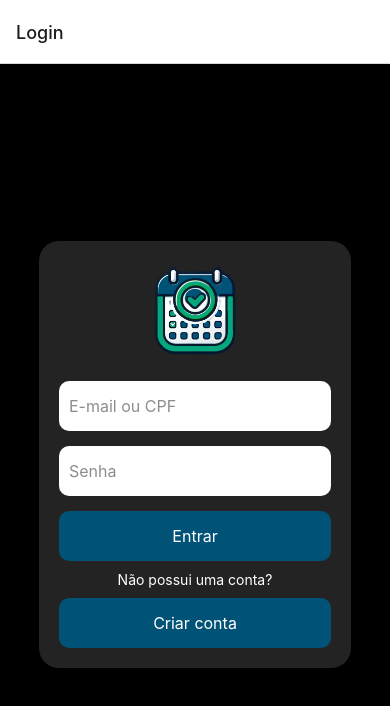
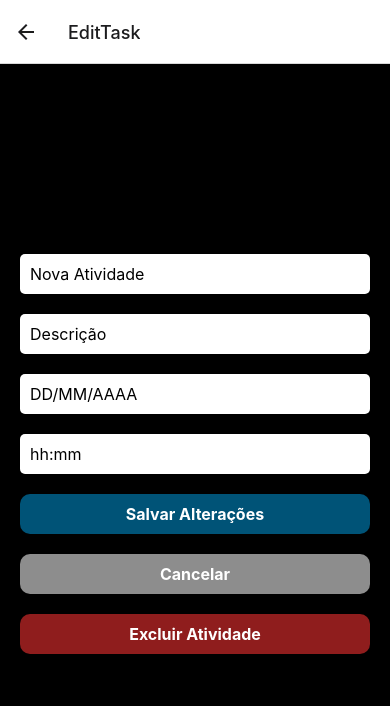
Before and after one commit to PedroBizon/AppOrganizacaoTarefas, a React Native app: screen /EditTask in a window 390 px wide. Shown: the top 706 px of the page. Built offline with nearby package versions, Linux system fonts and the light colour scheme.

Commit message:
Criacao da tela para edicao de atividade

```diff
--- a/App.js
+++ b/App.js
@@ -6,6 +6,7 @@ import HomeScreen from './src/screens/HomeScreen';
 import LoadingScreen from './src/screens/LoadingScreen';
 import EditProfile from './src/screens/EditProfile';
 import CreateTask from './src/screens/CreateTask';
+import EditTask from './src/screens/EditTask';
 
 const Stack = createStackNavigator();
 
@@ -19,6 +20,7 @@ export default function App() {
         <Stack.Screen name="Home" component={HomeScreen} />
         <Stack.Screen name="EditProfile" component={EditProfile} />
         <Stack.Screen name="CreateTask" component={CreateTask} />
+        <Stack.Screen name="EditTask" component={EditTask} />
       </Stack.Navigator>
     </NavigationContainer>
   );
--- /dev/null
+++ b/src/Screens/EditTask.js
@@ -0,0 +1,86 @@
+import React, { useState } from 'react';
+import { View, TextInput, StyleSheet } from 'react-native';
+import CustomButton from '../components/CustomButton';
+
+const EditTask = ({ navigation }) => {
+  const [taskName, setTaskName] = useState('');
+  const [description, setDescription] = useState('');
+  const [date, setDate] = useState('');
+  const [time, setTime] = useState('');
+
+return (
+    <View style={styles.container}>
+      {/* Inputs de edição */}
+      <TextInput
+        placeholder="Nova Atividade"
+        style={styles.input}
+        value={taskName}
+        onChangeText={setTaskName}
+        borderRadius={10}
+      />
+      <TextInput
+        placeholder="Descrição"
+        style={styles.input}
+        value={description}
+        onChangeText={setDescription}
+        borderRadius={10}
+      />
+      <TextInput
+        placeholder="DD/MM/AAAA"
+        style={styles.input}
+        value={date}
+        onChangeText={setDate}
+        borderRadius={10}
+      />
+      <TextInput
+        placeholder="hh:mm"
+        style={styles.input}
+        value={time}
+        onChangeText={setTime}
+        borderRadius={10}
+      />
+
+      {/* Botões reutilizáveis */}
+      <CustomButton
+        text="Salvar Alterações"
+        backgroundColor="#005377"
+        textColor="#fff"
+        borderRadius={10}
+        onPress={() => navigation.navigate('Home')}
+      />
+      <CustomButton
+        text="Cancelar"
+        backgroundColor="#8D8D8D"
+        textColor="#fff"
+        borderRadius={10}
+        onPress={() => navigation.navigate('Home')}
+      />
+      <CustomButton
+        text="Excluir Atividade"
+        backgroundColor="#8F1D1D"
+        textColor="#fff"
+        borderRadius={10}
+        onPress={() => navigation.navigate('Home')}
+      />
+    </View>
+    );
+};
+
+
+const styles = StyleSheet.create({
+    container: {
+      flex: 1,
+      backgroundColor: '#000',
+      padding: 20,
+      justifyContent: 'center',
+    },
+    input: {
+      backgroundColor: '#fff',
+      padding: 10,
+      borderRadius: 5,
+      marginVertical: 10,
+      fontSize: 16,
+    },
+  });
+
+export default EditTask;
--- a/src/Screens/HomeScreen.js
+++ b/src/Screens/HomeScreen.js
@@ -58,7 +58,7 @@ const HomeScreen = ({ navigation }) => {
               <Text style={{ color: '#fff', fontSize: 16 }}>{task.name}</Text>
               <Text style={{ color: '#aaa', fontSize: 14 }}>{`${task.date} - ${task.time}`}</Text>
             </TouchableOpacity>
-            <TouchableOpacity onPress={() => navigation.navigate('EditarAtividade', { taskId: task.id })}>
+            <TouchableOpacity onPress={() => navigation.navigate('EditTask')}>
               <MaterialIcons name="edit" size={30} color="#fff" />
             </TouchableOpacity>
           </View>
@@ -85,7 +85,7 @@ const HomeScreen = ({ navigation }) => {
               <Text style={{ color: '#fff', fontSize: 16 }}>{task.name}</Text>
               <Text style={{ color: '#aaa', fontSize: 14 }}>{`${task.date} - ${task.time}`}</Text>
             </TouchableOpacity>
-            <TouchableOpacity onPress={() => navigation.navigate('EditarAtividade', { taskId: task.id })}>
+            <TouchableOpacity onPress={() => navigation.navigate('EditTask', { taskId: task.id })}>
               <MaterialIcons name="edit" size={30} color="#fff" />
             </TouchableOpacity>
           </View>
@@ -112,7 +112,7 @@ const HomeScreen = ({ navigation }) => {
               <Text style={{ color: '#fff', fontSize: 16 }}>{task.name}</Text>
               <Text style={{ color: '#aaa', fontSize: 14 }}>{`${task.date} - ${task.time}`}</Text>
             </TouchableOpacity>
-            <TouchableOpacity onPress={() => navigation.navigate('EditarAtividade', { taskId: task.id })}>
+            <TouchableOpacity onPress={() => navigation.navigate('EditTask', { taskId: task.id })}>
               <MaterialIcons name="edit" size={30} color="#fff" />
             </TouchableOpacity>
           </View>
```
